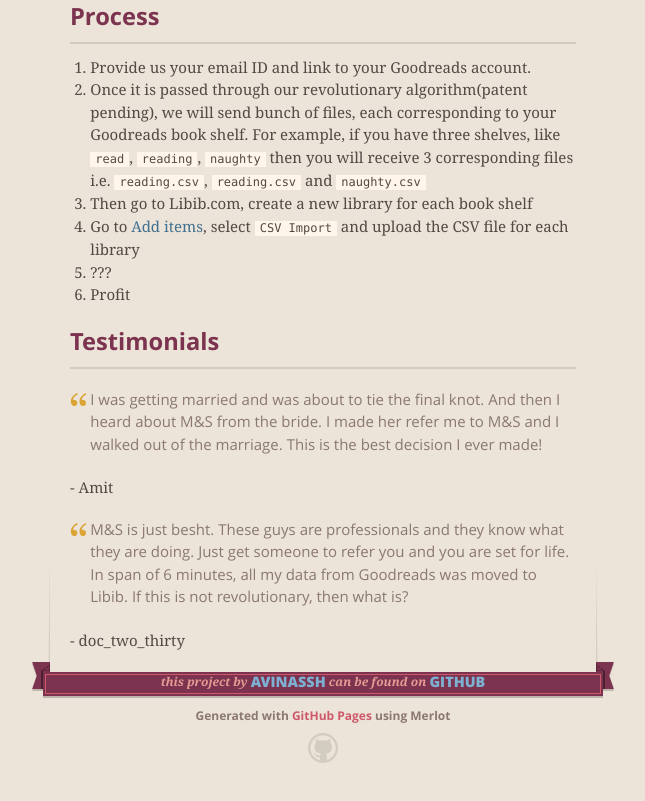
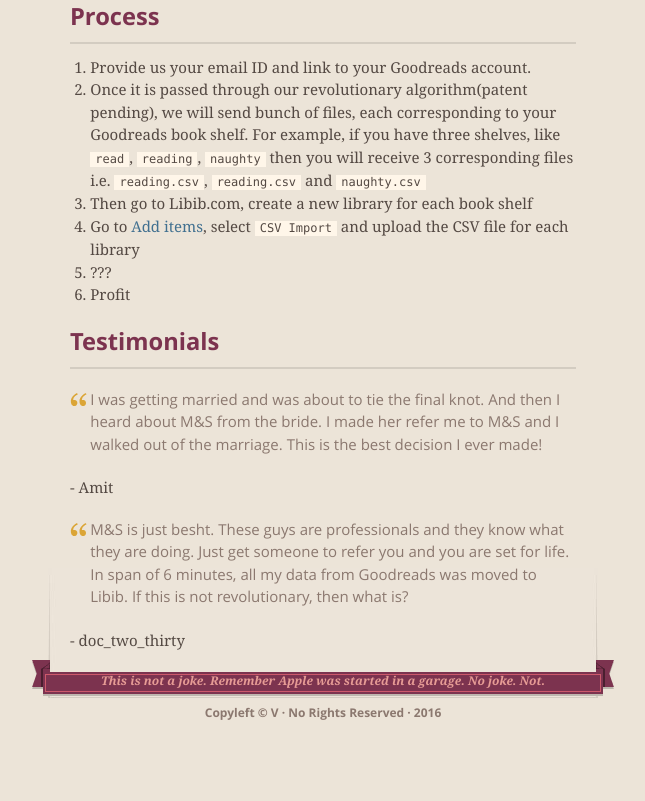
Before and after one commit to avinassh/goodreads-export, a plain HTML site: page index.html in a window 1280 px wide. Shown: the part 955-1756 px from the top of the page, without its empty margins (317-962 px from the left). After the commit the page ends 1717 px from the top, so only its background shows below. Drawn offline with nearby package versions, Linux system fonts and the light colour scheme.

Commit message:
Update index.html

```diff
--- a/index.html
+++ b/index.html
@@ -21,7 +21,6 @@
   </head>
 
   <body>
-    <a id="forkme_banner" href="https://github.com/avinassh/goodreads-export">View on GitHub</a>
     <div class="shell">
 
       <header>
@@ -37,7 +36,7 @@
 
       <section id="downloads">
         <span class="inner">
-          <a href="#" class="zip"><em>download</em> .ZIP</a><a href="#" class="tgz"><em>download</em> .TGZ</a>
+          <a href="#" class="zip"><em>such move</em></a><a href="#" class="tgz"><em>much shake</em></a>
         </span>
       </section>
 
@@ -103,13 +102,12 @@
       <footer>
         <span class="ribbon-outer">
           <span class="ribbon-inner">
-            <p>this project by <a href="https://github.com/avinassh">avinassh</a> can be found on <a href="https://github.com/avinassh/goodreads-export">GitHub</a></p>
+            <p>This is not a joke. Remember Apple was started in a garage. No joke. Not.</p>
           </span>
           <span class="left-tail"></span>
           <span class="right-tail"></span>
         </span>
-        <p>Generated with <a href="https://pages.github.com">GitHub Pages</a> using Merlot</p>
-        <span class="octocat"></span>
+        <p>Copyleft © V · No Rights Reserved · 2016 </p>
       </footer>
 
     </div>
```
